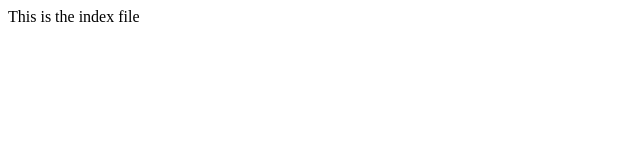
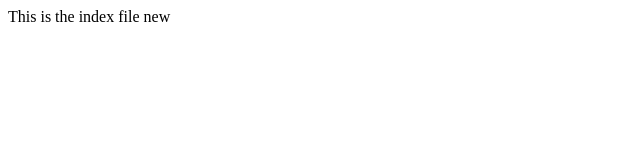
Before and after one commit to Jadesolax/test, a plain HTML site: page index.html in a window 1280 px wide. Shown: the full height of the page, 0-640 px from the left. Drawn offline with Linux system fonts and the light colour scheme.

Commit message:
Update index.html

```diff
--- a/index.html
+++ b/index.html
@@ -7,6 +7,6 @@
     <title>Document</title>
 </head>
 <body>
-    This is the index file
+    This is the index file new
 </body>
 </html>
```
